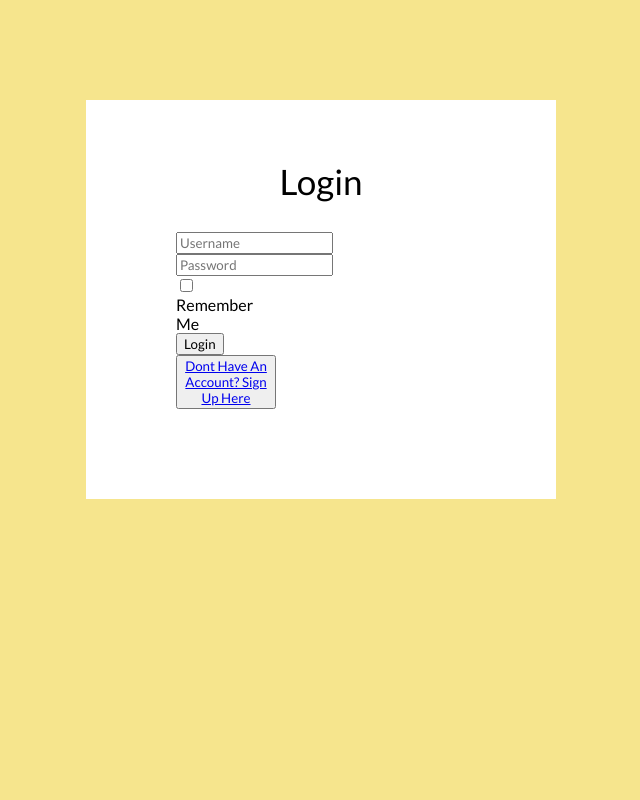
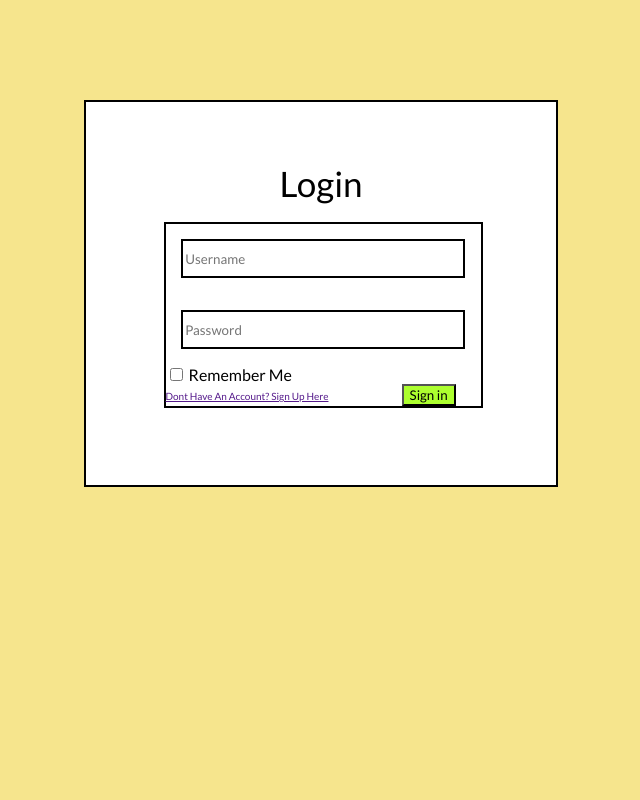
Before and after one commit to CarverWasTaken/MusketeerNotes, a Flask app: template FrontEnd/templates/login.html in a window 1280 px wide. Shown: the whole page, without its empty margins (319-959 px from the left). Run offline with Flask 2, Linux system fonts and the light colour scheme; the template is opened without the code that fills it, so the values that code supplies are empty.

Commit message:
Added login page to the front end

```diff
--- a/FrontEnd/app.py
+++ b/FrontEnd/app.py
@@ -1,10 +1,24 @@
-from flask import render_template
+from flask import render_template, redirect
 from flask import Flask
 app = Flask(__name__)
 
-@app.route("/main")
-def hello():
+@app.route("/")
+def main():
+  return redirect('/login')
+
+@app.route("/login")
+def login():
+  return render_template('login.html')
+
+@app.route("/register")
+def register():
+  return render_template('register.html')
+
+@app.route("/notes")
+def notes():
   return render_template('MainPage.html')
+
+
 
 if __name__ == "__main__":
   app.run()
--- a/FrontEnd/static/login_style.css
+++ /dev/null
@@ -1,29 +0,0 @@
-* {
-  font-family: "Lato", sans-serif;
-}
-
-body {
-  background-color: #f6e58d;
-}
-
-.login-div {
-  margin: 100px auto;
-  width: 350px;
-  background-color: #fff;
-  padding: 60px;
-}
-
-.title {
-  text-align: center;
-  color: black;
-}
-
-.title {
-  font-weight: 10px;
-  font-size: 35px;
-}
-
-.form {
-  width: 100px;
-  margin: 30px;
-}
--- /dev/null
+++ b/FrontEnd/static/styles/login_style.css
@@ -0,0 +1,48 @@
+* {
+  font-family: "Lato", sans-serif;
+}
+
+body {
+  background-color: #f6e58d;
+}
+
+.login-div {
+  margin: 100px auto;
+  width: 350px;
+  background-color: #fff;
+  padding: 60px;
+  border: solid black 2px;
+}
+
+.title {
+  text-align: center;
+  color: black;
+}
+
+.title {
+  font-weight: 10px;
+  font-size: 35px;
+}
+
+.form {
+  width: 90%;
+  margin: 5%;
+  border: solid 2px black;
+}
+
+.userInput{
+  width: 90%;
+  height: 5%;
+  margin: 5%;
+  border: solid 2px black;
+}
+
+.userInput:focus{
+  border-color: transparent;
+  border-radius: 25px;
+}
+
+.signin-btn{
+  background-color: greenyellow;
+  margin-left: 70px;
+}
--- a/FrontEnd/templates/MainPage.html
+++ b/FrontEnd/templates/MainPage.html
@@ -1,11 +1,10 @@
 <!DOCTYPE html>
 <html lang="en">
-<script src="https://kit.fontawesome.com/c8df7d8e21.js" crossorigin="anonymous"></script>
 
 <head>
     <meta charset="UTF-8">
     <meta name="viewport" content="width=device-width, initial-scale=1.0">
-    <!-- <link rel="stylesheet" href="MainPageStyle.css"> -->
+    <!-- <link rel="stylesheet" href="../static/styles/MainPageStyle.css"> -->
     <link rel="stylesheet" href="{{ url_for('static', filename='styles/MainPageStyle.css') }}">
     <title>Document</title>
 </head>
--- a/FrontEnd/templates/login.html
+++ b/FrontEnd/templates/login.html
@@ -1,35 +1,30 @@
 <html>
+
 <head>
-    <link
-      href="https://fonts.googleapis.com/css2?family=Lato:wght@100;400&display=swap"
-      rel="stylesheet"
-    />
-    <link
-      rel="stylesheet"
-      href="{{ url_for('static', filename='login_style.css') }}"
-    />
+  <link href="https://fonts.googleapis.com/css2?family=Lato:wght@100;400&display=swap" rel="stylesheet" />
+  <link rel="stylesheet" href="{{ url_for('static', filename='styles/login_style.css') }}" />
 </head>
+
 <body>
   <div class="login-div">
     <div class="title">Login</div>
+    <form action="">
       <div class="form">
-        <div class="username">
-          <input type="text" placeholder="Username" />
-        </div>
-        <div class="password">
-          <input type="text" placeholder="Password" />
-        </div>
+        <input type="email" placeholder="Username" class="userInput" />
+        <input type="password" placeholder="Password" class="userInput" />
         <div class="options">
           <div class="remember-me">
             <input id="remember-me" type="checkbox" />
             <label for="remember-me">Remember Me</label>
           </div>
         </div>
-        <button class="signin-btn">Login</button>
-        <button class="sign-up">
-          <a href="#">Dont Have An Account? Sign Up Here</a>
-        </button>
+        <a href="" style="font-size: x-small;">Dont Have An Account? Sign Up Here</a>
+        <input type = "submit" class="signin-btn" value="Sign in"></input>
       </div>
+    </form>
   </div>
+
+
 </body>
+
 </html>
```
Lines whose indentation alone changed are shown as unchanged.
